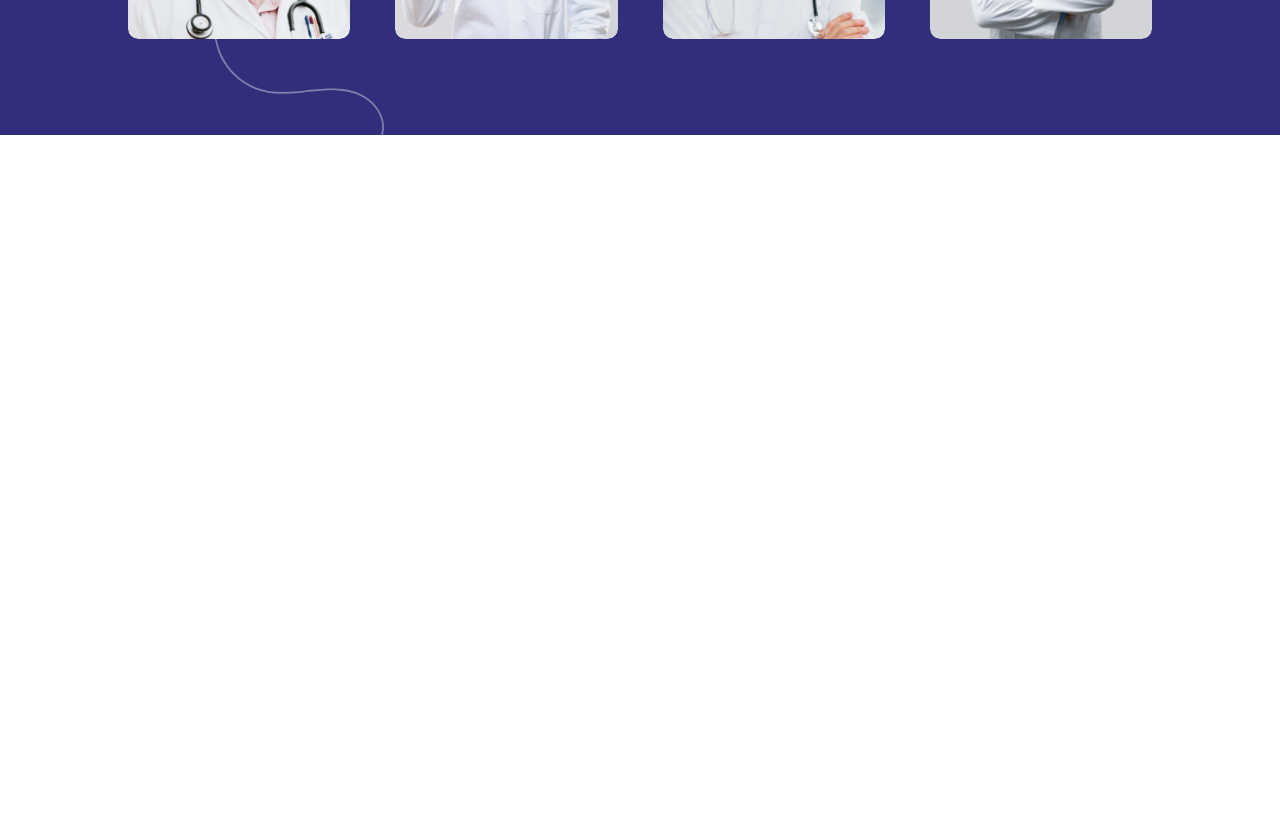
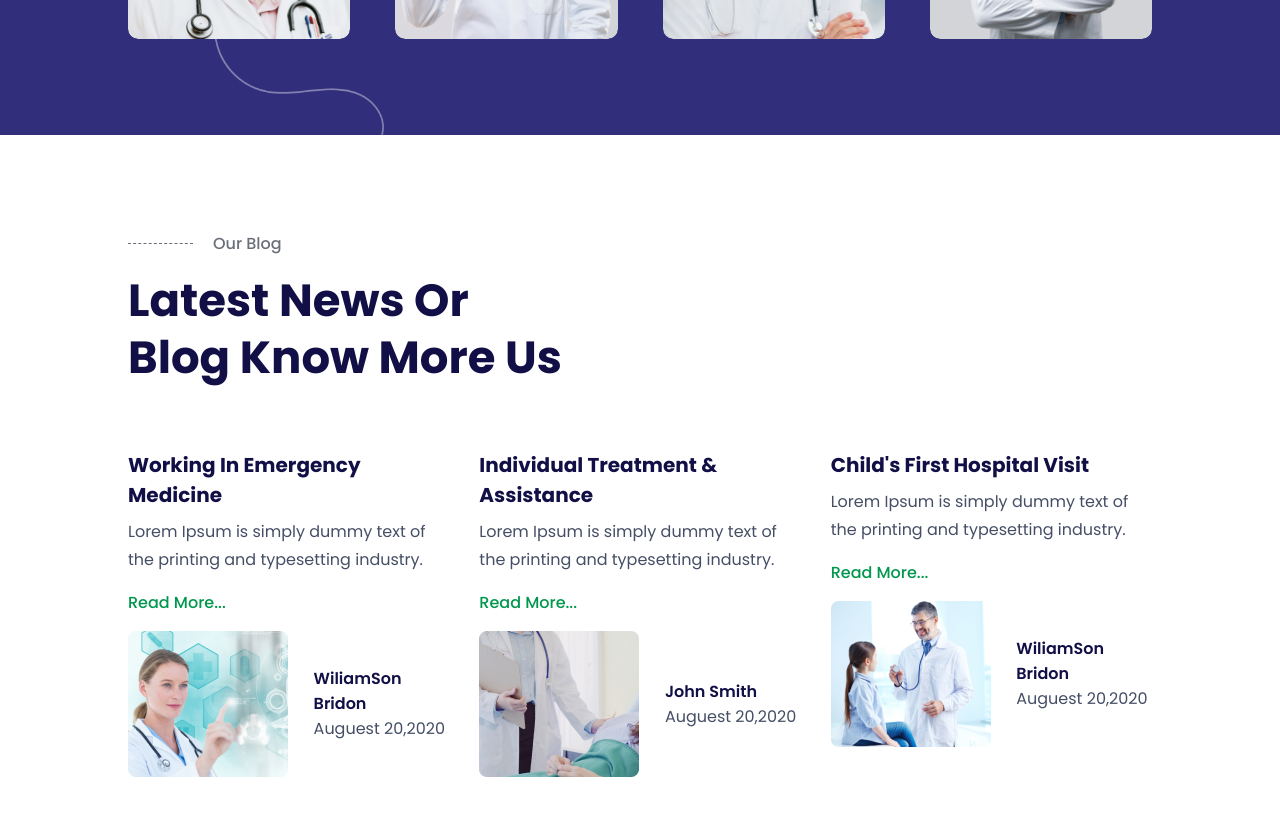
Before and after one commit to tusharahmmed/medical-center, a React (Create React App) app: page / in a window 1280 px wide. Shown: the part 3080-3895 px from the top of the page. Before the commit the page ends 3215 px from the top, so only its background shows below. Built offline with nearby package versions, Linux system fonts and the light colour scheme.

Commit message:
add blog section

```diff
--- /dev/null
+++ b/src/views/components/Home/Blog/Blog.js
@@ -0,0 +1,68 @@
+import React from 'react';
+import styled from 'styled-components';
+import { device } from '../../../../utils/screenSize';
+import { DashLine, Subtitle, Title } from '../../../../utils/styledItems';
+import BlogItem from './BlogItem/BlogItem';
+
+const Blog = () => {
+
+    const blogs = [
+        {
+            img: '/img/blog-1.png',
+            title: 'Working In Emergency Medicine',
+            description: 'Lorem Ipsum is simply dummy text of the printing and typesetting industry.',
+            author: 'WiliamSon Bridon'
+        },
+        {
+            img: '/img/blog-2.png',
+            title: 'Individual Treatment & Assistance',
+            description: 'Lorem Ipsum is simply dummy text of the printing and typesetting industry.',
+            author: 'John Smith'
+        },
+        {
+            img: '/img/blog-3.png',
+            title: "Child's First Hospital Visit",
+            description: 'Lorem Ipsum is simply dummy text of the printing and typesetting industry.',
+            author: 'WiliamSon Bridon'
+        },
+    ];
+
+
+    return (
+        <Container className='section-side-padding'>
+            <Subtitle><DashLine /> Our Blog</Subtitle>
+            <Title>Latest News Or <br />Blog Know More Us</Title>
+
+            <BlogWraper>
+                {
+                    blogs.map((item,index)=> <BlogItem key={index} data={item} />)
+                }
+            </BlogWraper>
+
+        </Container>
+    );
+};
+
+export default Blog;
+
+
+const Container = styled.section`
+padding-top: 6rem;
+padding-bottom: 6rem;
+`;
+
+const BlogWraper = styled.div`
+display: grid;
+grid-template-columns: repeat(3,1fr);
+gap: 30px;
+padding: 4rem 0rem 0rem;
+
+@media ${device.pad}{
+    grid-template-columns: repeat(2,1fr);
+    grid-row-gap: 40px;
+}
+@media ${device.mobile}{
+    grid-template-columns: repeat(1,1fr);
+    padding: 2rem 0rem 0rem;
+}
+`;
--- /dev/null
+++ b/src/views/components/Home/Blog/BlogItem/BlogItem.js
@@ -0,0 +1,60 @@
+import React from 'react';
+import styled from 'styled-components';
+
+const BlogItem = (props) => {
+
+    const {title,author,img} = props.data;
+    return (
+        <Container>
+            <Title>{title}</Title>
+            <Description>Lorem Ipsum is simply dummy text of the printing and typesetting industry.</Description>
+            <More>Read More...</More>
+            <Details>
+                <img src={img} alt="" />
+                <Author>
+                    <Name>{author}</Name>
+                    <Date>Auguest 20,2020</Date>
+                </Author>
+            </Details>
+        </Container>
+    );
+};
+
+export default BlogItem;
+
+
+
+const Container = styled.article`
+
+`;
+const Title = styled.h3`
+font-size: 20px;
+color: var(--title-color);
+`;
+const Description = styled.p`
+font-size: 16px;
+line-height: 28px;
+color: var(--description-color);
+padding: .5rem 0rem;
+`;
+const More = styled.p`
+font-size: 16px;
+font-weight: 500;
+color: var(--button-background);
+padding: .5rem 0rem 1rem;
+cursor: pointer;
+`;
+const Details = styled.div`
+display: flex;
+align-items: center;
+`;
+const Author = styled.div`
+margin-left: 1.6rem;
+`;
+const Name = styled.h4`
+color: var(--title-color);
+font-weight: 600;
+`;
+const Date = styled.p`
+color: var(--description-color);
+`;
--- a/src/views/components/Home/index.js
+++ b/src/views/components/Home/index.js
@@ -3,6 +3,7 @@ import HeaderContainer from "./HeaderContainer/HeaderContainer";
 import Service from "./Service/Service";
 import Department from "./Department/Department";
 import Doctors from "./Doctors/Doctors";
+import Blog from "./Blog/Blog";
 
 
-export { HeaderContainer, Service, Department, Doctors };
+export { HeaderContainer, Service, Department, Doctors, Blog };
--- a/src/views/pages/Homepage.js
+++ b/src/views/pages/Homepage.js
@@ -1,5 +1,5 @@
 import React from 'react';
-import { Department, Doctors, HeaderContainer, Service } from '../components/Home';
+import { Blog, Department, Doctors, HeaderContainer, Service } from '../components/Home';
 
 const Homepage = () => {
     return (
@@ -8,6 +8,7 @@ const Homepage = () => {
         <Service />
         <Department />
         <Doctors />
+        <Blog />
         </>
     );
 };
```
